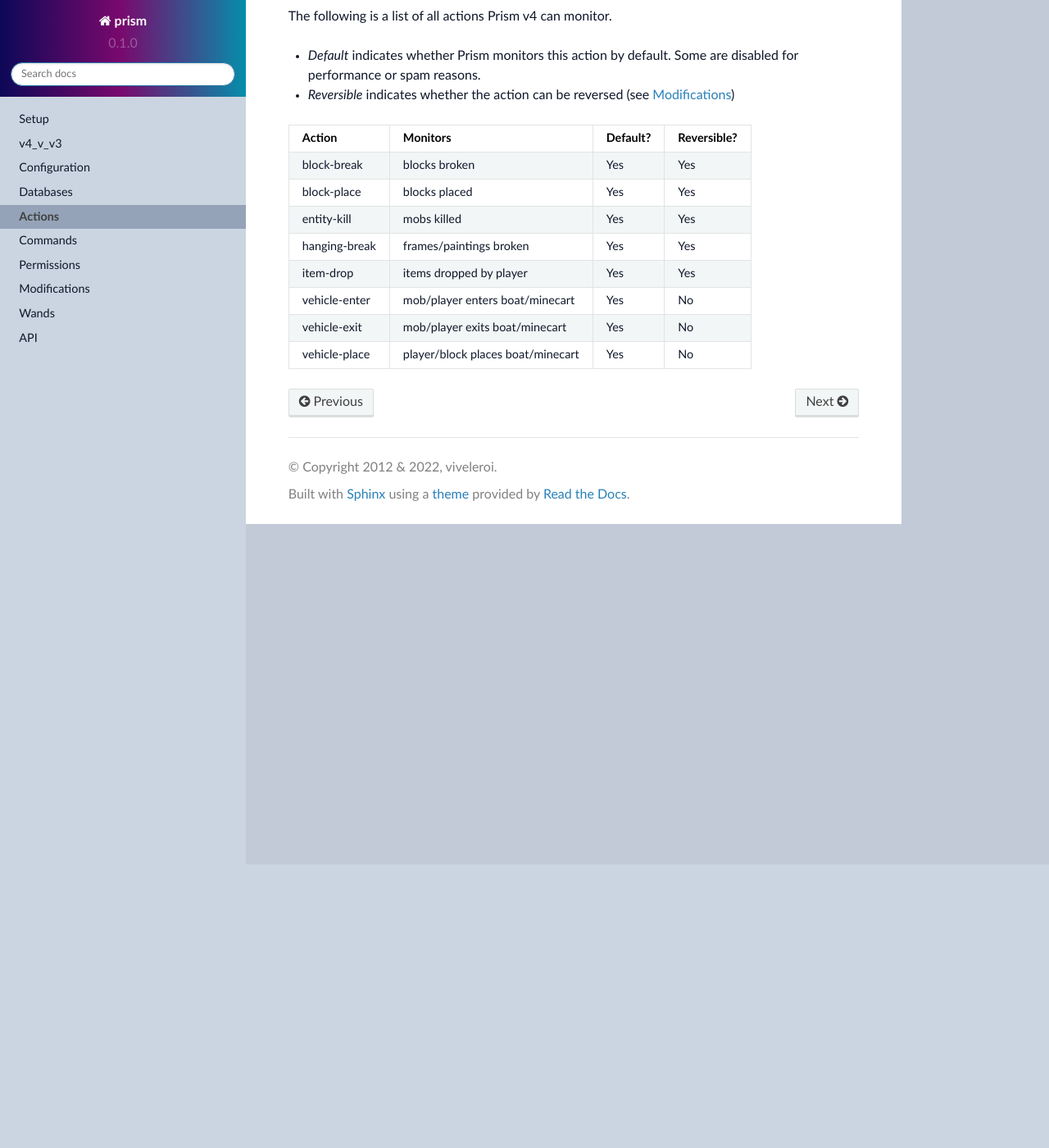
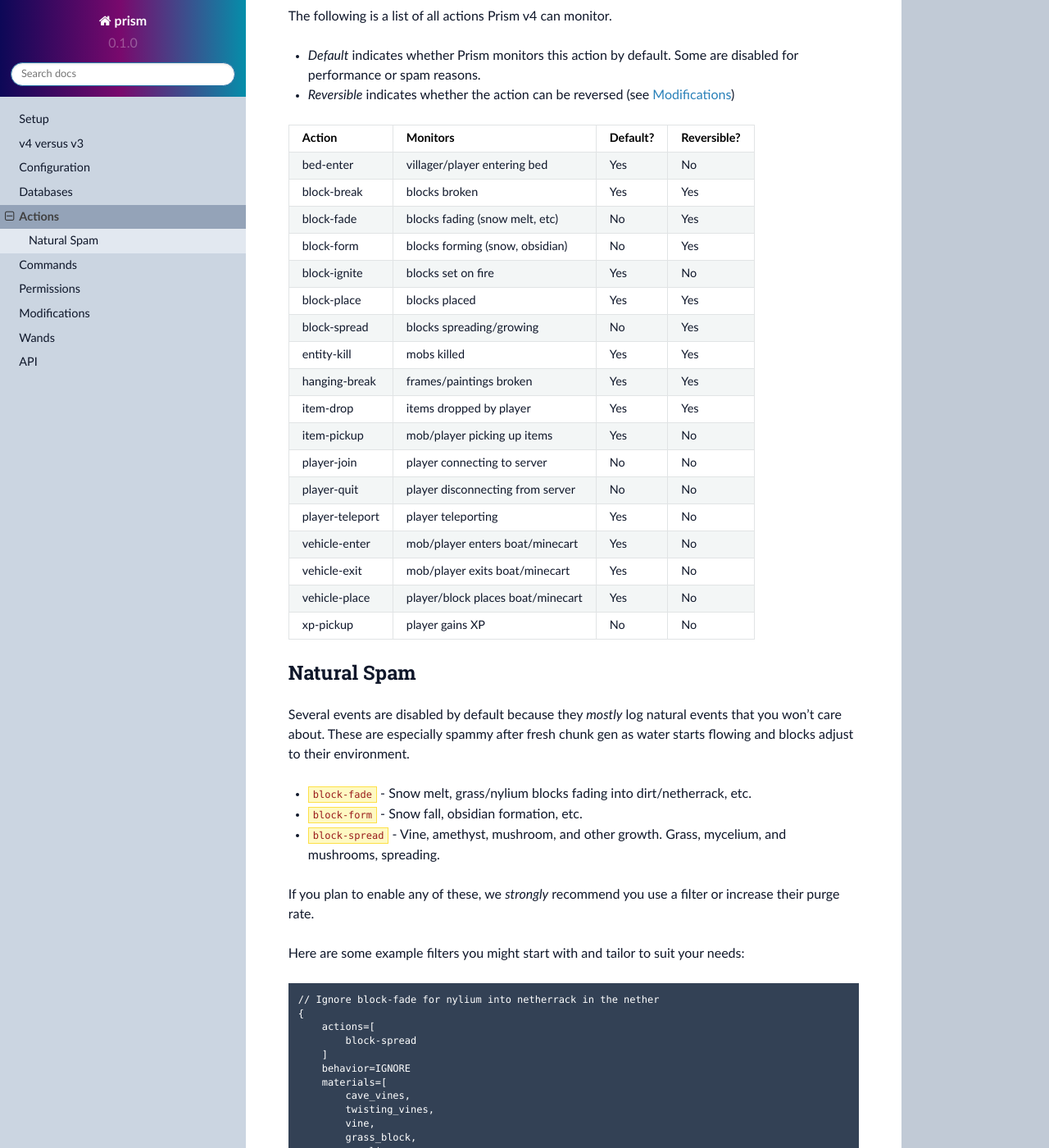
Before and after one commit to prism/prism-docs, a Sphinx documentation site: the page built from docs/source/actions.rst, in a window 1280 px wide and 1400 px high, scrolled down 346 px. Shown: the whole window at 82% size. Built offline with Sphinx 7.4.7 and the Read the Docs theme 2.0.0, drawn with Linux system fonts in a browser that asks for light colours; before the commit the page ends 985 px from its top, so only the background shows below that; some of the changed text lies outside the part shown.

Commit message:
Adds actions, early purge docs, and minor fixes

```diff
--- a/docs/source/actions.rst
+++ b/docs/source/actions.rst
@@ -15,9 +15,19 @@
 +-----------------+----------------------------------+----------+-------------+
 | Action          | Monitors                         | Default? | Reversible? |
 +=================+==================================+==========+=============+
+| bed-enter       | villager/player entering bed     | Yes      | No          |
++-----------------+----------------------------------+----------+-------------+
 | block-break     | blocks broken                    | Yes      | Yes         |
 +-----------------+----------------------------------+----------+-------------+
+| block-fade      | blocks fading (snow melt, etc)   | No       | Yes         |
++-----------------+----------------------------------+----------+-------------+
+| block-form      | blocks forming (snow, obsidian)  | No       | Yes         |
++-----------------+----------------------------------+----------+-------------+
+| block-ignite    | blocks set on fire               | Yes      | No          |
++-----------------+----------------------------------+----------+-------------+
 | block-place     | blocks placed                    | Yes      | Yes         |
++-----------------+----------------------------------+----------+-------------+
+| block-spread    | blocks spreading/growing         | No       | Yes         |
 +-----------------+----------------------------------+----------+-------------+
 | entity-kill     | mobs killed                      | Yes      | Yes         |
 +-----------------+----------------------------------+----------+-------------+
@@ -25,9 +35,64 @@
 +-----------------+----------------------------------+----------+-------------+
 | item-drop       | items dropped by player          | Yes      | Yes         |
 +-----------------+----------------------------------+----------+-------------+
+| item-pickup     | mob/player picking up items      | Yes      | No          |
++-----------------+----------------------------------+----------+-------------+
+| player-join     | player connecting to server      | No       | No          |
++-----------------+----------------------------------+----------+-------------+
+| player-quit     | player disconnecting from server | No       | No          |
++-----------------+----------------------------------+----------+-------------+
+| player-teleport | player teleporting               | Yes      | No          |
++-----------------+----------------------------------+----------+-------------+
 | vehicle-enter   | mob/player enters boat/minecart  | Yes      | No          |
 +-----------------+----------------------------------+----------+-------------+
 | vehicle-exit    | mob/player exits boat/minecart   | Yes      | No          |
 +-----------------+----------------------------------+----------+-------------+
 | vehicle-place   | player/block places boat/minecart| Yes      | No          |
 +-----------------+----------------------------------+----------+-------------+
+| xp-pickup       | player gains XP                  | No       | No          |
++-----------------+----------------------------------+----------+-------------+
+
+Natural Spam
+------------
+
+Several events are disabled by default because they `mostly` log natural events that you won't care about. These are especially spammy after fresh chunk gen as water starts flowing and blocks adjust to their environment.
+
+- ``block-fade`` - Snow melt, grass/nylium blocks fading into dirt/netherrack, etc.
+- ``block-form`` - Snow fall, obsidian formation, etc.
+- ``block-spread`` - Vine, amethyst, mushroom, and other growth. Grass, mycelium, and mushrooms, spreading.
+
+If you plan to enable any of these, we *strongly* recommend you use a filter or increase their purge rate.
+
+Here are some example filters you might start with and tailor to suit your needs:
+
+.. code-block:: hocon
+
+    // Ignore block-fade for nylium into netherrack in the nether
+    {
+        actions=[
+            block-spread
+        ]
+        behavior=IGNORE
+        materials=[
+            cave_vines,
+            twisting_vines,
+            vine,
+            grass_block,
+            mycelium
+        ]
+        worlds=[]
+    }
+
+    // Ignore spread actions for all vines, grass, and mycelium
+    {
+        actions=[
+            block-spread
+        ]
+        behavior=ALLOW
+        materials=[
+            large_amethyst_bud,
+            medium_amethyst_bud,
+            small_amethyst_bud
+        ]
+        worlds=[]
+    }
--- a/docs/source/config/filters.rst
+++ b/docs/source/config/filters.rst
@@ -109,6 +109,6 @@
 
 Be careful to avoid writing conflicting filters. Prism currently has limited validation and relies on the above logic when deciding what to apply. Nothing should explode but you're going to confuse yourself as to why filters aren't working.
 
-For example if you write a filter that **ignores** dirt breaks server-side, and a filter that **allows** dirt breaks in a world named "towny", per the logic described above, only the first filter will apply.
+For example if you write a filter that **ignores** dirt breaks server-wide, and a filter that **allows** dirt breaks in a world named "towny", per the logic described above, only the first filter will apply.
 
 To fix this scenario, the first filter can be removed entirely. A filter that allows dirt breaks in a specific world will automatically ignore dirt breaks in other worlds.
```
Also changed, not shown: docs/source/commands/purge.rst (added, +12 -0 lines), docs/source/config/storage.rst (+1 -9 lines), docs/source/purges.rst (added, +36 -0 lines), docs/source/v4_v_v3.rst (+9 -7 lines).
